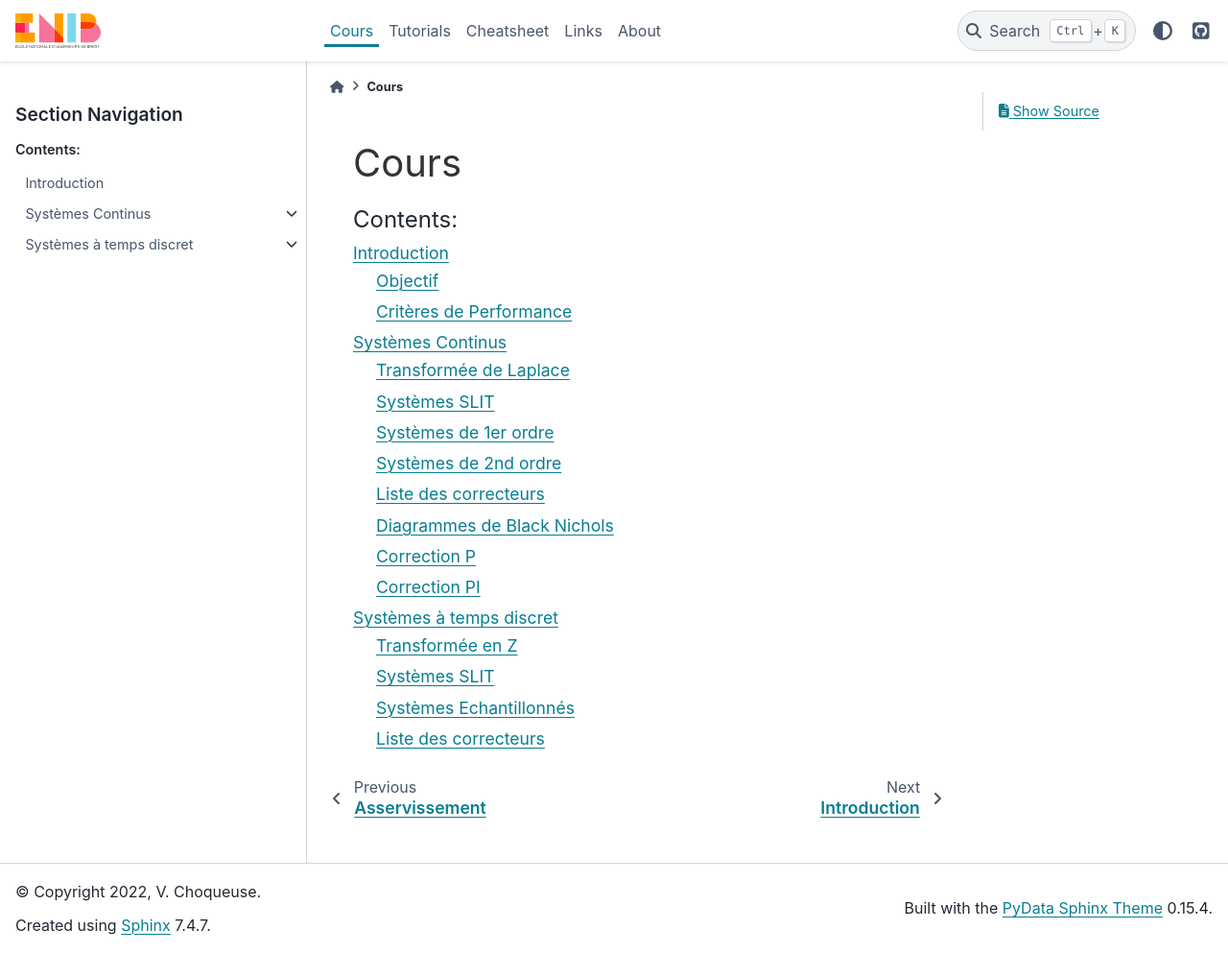
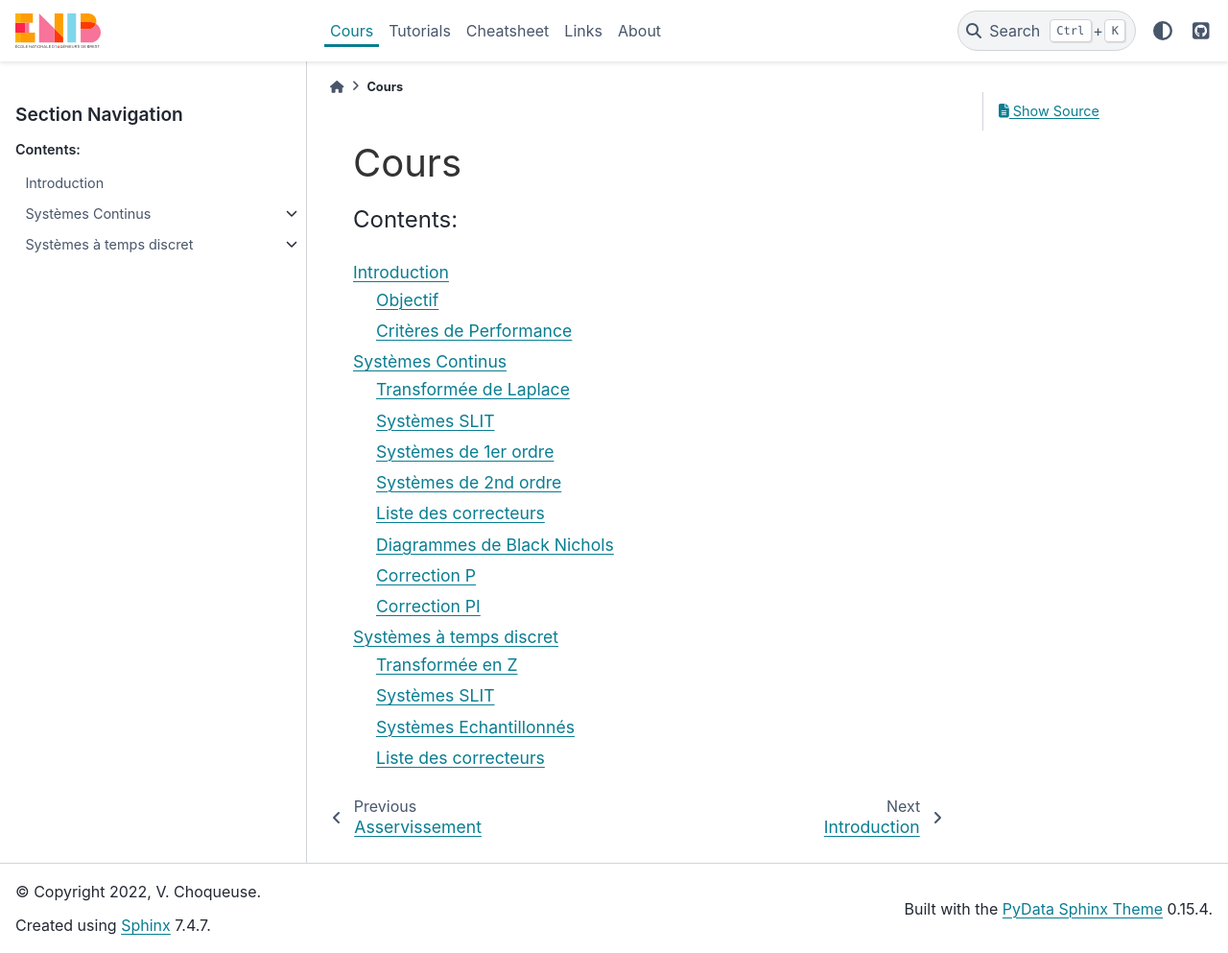
Before and after one commit to vincentchoqueuse/cheatsheet_asservissement, a Sphinx documentation site: the page built from docs/source/courses/index.rst, in a window 1280 px wide and 993 px high. Shown: the whole window at 96% size. Built offline with Sphinx 7.4.7 and the PyData theme 0.15.4, drawn with Linux system fonts in a browser that asks for light colours.

Commit message:
change style

```diff
--- a/docs/requirements.txt
+++ b/docs/requirements.txt
@@ -1,5 +1,5 @@
-Jinja2 < 3.1
-pydata-sphinx-theme==0.9.0
+Jinja2
+pydata-sphinx-theme == 0.9.0
 numpy
 scipy
 control
--- a/docs/source/_static/css/custom.css
+++ b/docs/source/_static/css/custom.css
@@ -1,16 +1,49 @@
 h1, h2, h3, h4, h5{
     color: rgb(51, 51, 51);
 }
-
 
 table.align-center {
     margin-left: auto;
     margin-right: auto;
 }
 
-
 .navbar-brand img {
     max-width: 100%;
     height: 75%;
     width: auto;
     }
+
+nav.bd-links ul {
+    list-style: none;
+    padding: 0 0 0 0 !important;
+    }
+
+.bd-header.navbar-light#navbar-main {
+    background: var(--pst-color-on-background) !important;
+    border-bottom: 1px solid var(--pst-color-border) !important;
+    box-shadow: none;
+}
+
+.bd-header.navbar-light#navbar-main .navbar-nav>.active>.nav-link {
+    font-weight: 400;
+    }
+
+.prev-next-area a p.prev-next-title {
+    font-weight: 400;
+    }
+
+nav.bd-links .active:hover>a, nav.bd-links .active>a {
+    font-weight: 400;
+    }
+
+.toc-entry>.nav-link.active {
+    font-weight: 400;
+    }
+
+pre{
+    box-shadow: none;
+}
+
+.toctree-wrapper p.caption {
+    margin-bottom: 20px !important;
+}
```
Also changed, not shown: 1 other file.
